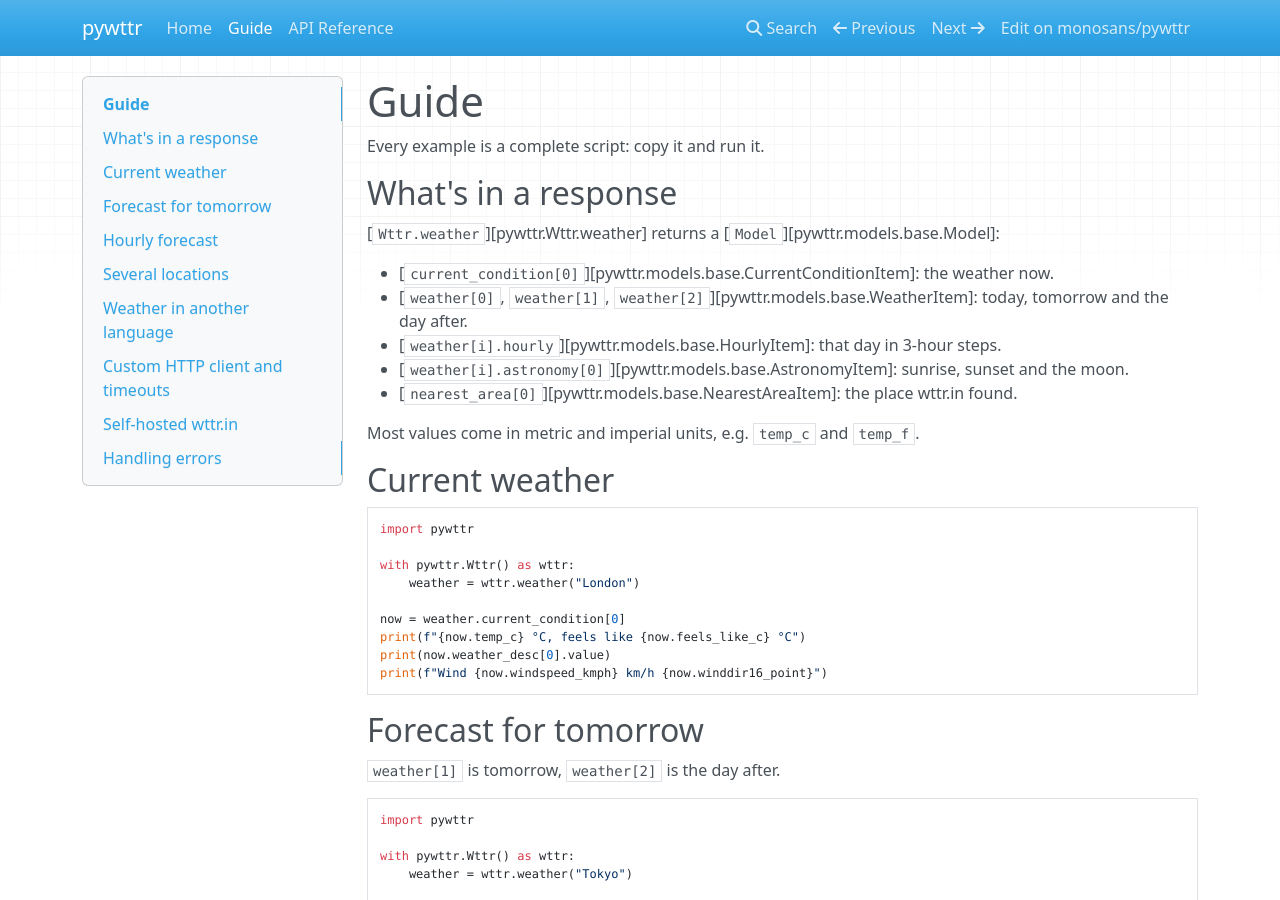
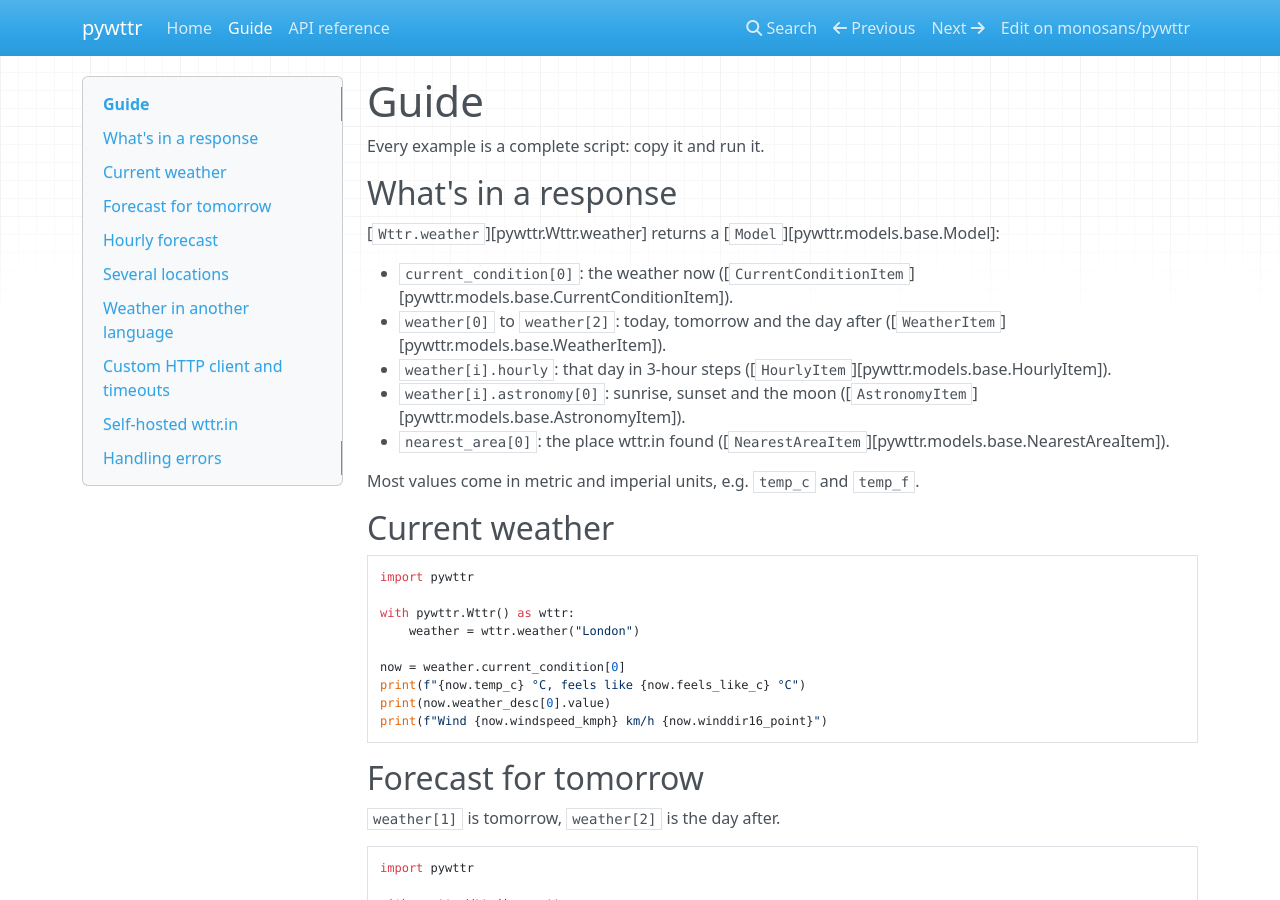
Before and after one commit to monosans/pywttr, an MkDocs documentation site: the page built from docs/guide.md, in a window 1280 px wide and 900 px high. Built offline with MkDocs 1.6.1, drawn with Linux system fonts in a browser that asks for light colours; nearby versions of some CDN libraries; some of the changed text lies outside the part shown.

Commit message:
docs: simplify the response overview and the close warning
- Keep code with brackets out of link text in the response overview and
  link the model classes instead.
- Import the package in the docstring examples, so they run on their own.
- Rephrase the warning about close and use sentence case for
  "API reference".

```diff
--- a/docs/guide.md
+++ b/docs/guide.md
@@ -6,11 +6,11 @@ Every example is a complete script: copy it and run it.
 
 [`Wttr.weather`][pywttr.Wttr.weather] returns a [`Model`][pywttr.models.base.Model]:
 
-- [`current_condition[0]`][pywttr.models.base.CurrentConditionItem]: the weather now.
-- [`weather[0]`, `weather[1]`, `weather[2]`][pywttr.models.base.WeatherItem]: today, tomorrow and the day after.
-- [`weather[i].hourly`][pywttr.models.base.HourlyItem]: that day in 3-hour steps.
-- [`weather[i].astronomy[0]`][pywttr.models.base.AstronomyItem]: sunrise, sunset and the moon.
-- [`nearest_area[0]`][pywttr.models.base.NearestAreaItem]: the place wttr.in found.
+- `current_condition[0]`: the weather now ([`CurrentConditionItem`][pywttr.models.base.CurrentConditionItem]).
+- `weather[0]` to `weather[2]`: today, tomorrow and the day after ([`WeatherItem`][pywttr.models.base.WeatherItem]).
+- `weather[i].hourly`: that day in 3-hour steps ([`HourlyItem`][pywttr.models.base.HourlyItem]).
+- `weather[i].astronomy[0]`: sunrise, sunset and the moon ([`AstronomyItem`][pywttr.models.base.AstronomyItem]).
+- `nearest_area[0]`: the place wttr.in found ([`NearestAreaItem`][pywttr.models.base.NearestAreaItem]).
 
 Most values come in metric and imperial units, e.g. `temp_c` and `temp_f`.
 
--- a/mkdocs.yml
+++ b/mkdocs.yml
@@ -7,7 +7,7 @@ edit_uri: edit/main/docs/
 nav:
   - Home: index.md
   - Guide: guide.md
-  - API Reference: api.md
+  - API reference: api.md
 theme:
   features:
     - content.action.edit
```
Also changed, not shown: other parts of docs/guide.md (+1 -1 lines), docs/api.md (+1 -1 lines), docs/index.md (+1 -1 lines), 1 other file.
